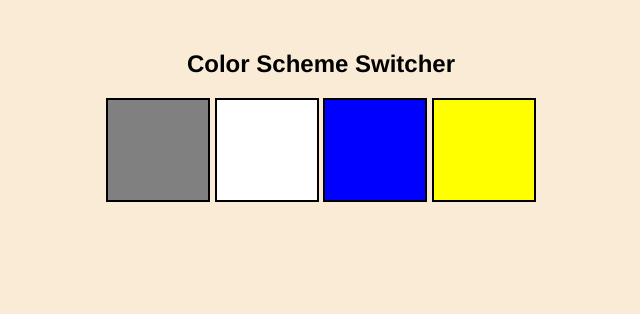
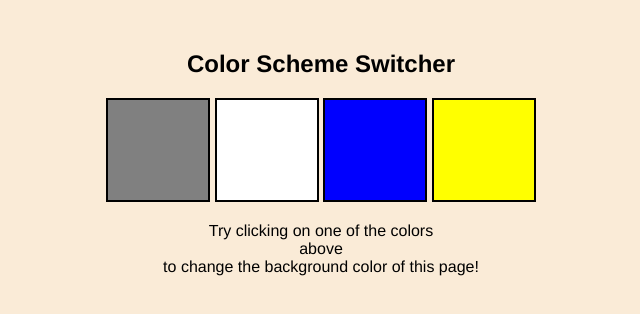
Before and after one commit to AbhayRajSingh23/Background-Color-Switcher, a plain HTML site: page index.html in a window 1280 px wide. Shown: the whole page, without its empty margins (319-959 px from the left). Drawn offline with Linux system fonts and the light colour scheme.

Commit message:
Update index.html

```diff
--- a/index.html
+++ b/index.html
@@ -13,6 +13,9 @@
         <div class="button" id="white"></div>
         <div class="button" id="blue"></div>
         <div class="button" id="yellow"></div>
+
+        <p class="explain">Try clicking on one of the colors <br> above <br> to change the background color of this page! </p>
+
     </div>
 
     <script src="index.js" ></script>
```
